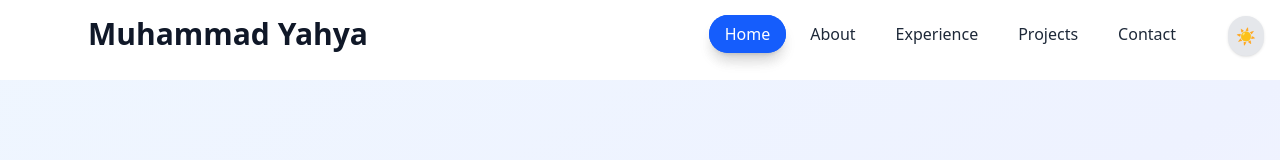
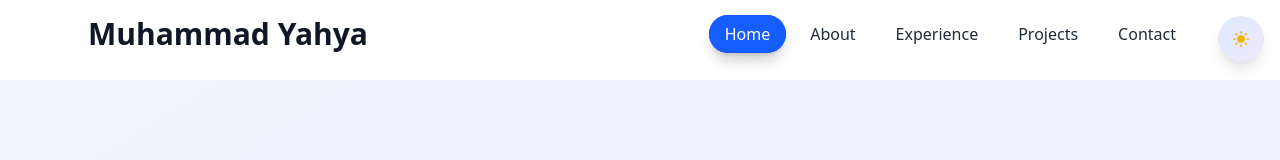
Before and after one commit to Engr-Yahya/Portfolio, a React (Vite) app: page / in a window 1280 px wide. Shown: the top 160 px of the page. Built offline with nearby package versions, Linux system fonts and the light colour scheme.

Commit message:
Enhance DarkModeToggle with theme persistence and animations

```diff
--- a/src/components/DarkModeToggle.jsx
+++ b/src/components/DarkModeToggle.jsx
@@ -1,29 +1,102 @@
 // src/components/DarkModeToggle.jsx
 import { useEffect, useState } from "react";
+import { motion, AnimatePresence } from "framer-motion";
 
- function DarkModeToggle() {
-  const [dark, setDark] = useState(
-    typeof window !== "undefined" && localStorage.getItem("theme") === "dark"
-  );
+function DarkModeToggle() {
+  const [dark, setDark] = useState(false);
 
+  // Initialize theme on mount
   useEffect(() => {
-    if (dark) {
+    const savedTheme = localStorage.getItem("theme");
+    const prefersDark = window.matchMedia("(prefers-color-scheme: dark)").matches;
+    const isDark = savedTheme === "dark" || (!savedTheme && prefersDark);
+
+    setDark(isDark);
+
+    if (isDark) {
+      document.documentElement.classList.add("dark");
+    } else {
+      document.documentElement.classList.remove("dark");
+    }
+  }, []);
+
+  // Handle theme toggle
+  const toggleTheme = () => {
+    const newDark = !dark;
+    setDark(newDark);
+
+    if (newDark) {
       document.documentElement.classList.add("dark");
       localStorage.setItem("theme", "dark");
     } else {
       document.documentElement.classList.remove("dark");
       localStorage.setItem("theme", "light");
     }
-  }, [dark]);
+  };
 
   return (
-    <button
-      onClick={() => setDark(!dark)}
+    <motion.button
+      onClick={toggleTheme}
       aria-label="Toggle dark mode"
-      className="p-2 rounded-full bg-gray-200 dark:bg-gray-800 text-gray-800 dark:text-gray-200 shadow-sm hover:scale-105 transition-transform"
+      whileHover={{ scale: 1.1 }}
+      whileTap={{ scale: 0.9 }}
+      className="relative p-3 rounded-full bg-gradient-to-br from-blue-100 to-purple-100 dark:from-gray-800 dark:to-gray-900 text-yellow-500 dark:text-blue-400 shadow-lg hover:shadow-xl transition-all duration-300 border border-gray-200 dark:border-gray-700 cursor-pointer"
     >
-      {dark ? "🌙" : "☀️"}
-    </button>
+      <AnimatePresence mode="wait">
+        {dark ? (
+          <motion.div
+            key="moon"
+            initial={{ rotate: -180, opacity: 0, scale: 0 }}
+            animate={{ rotate: 0, opacity: 1, scale: 1 }}
+            exit={{ rotate: 180, opacity: 0, scale: 0 }}
+            transition={{ duration: 0.3, ease: "easeInOut" }}
+            className="w-5 h-5 flex items-center justify-center"
+          >
+            {/* Moon Icon */}
+            <svg
+              xmlns="http://www.w3.org/2000/svg"
+              viewBox="0 0 24 24"
+              fill="currentColor"
+              className="w-5 h-5"
+            >
+              <path
+                fillRule="evenodd"
+                d="M9.528 1.718a.75.75 0 01.162.819A8.97 8.97 0 009 6a9 9 0 009 9 8.97 8.97 0 003.463-.69.75.75 0 01.981.98 10.503 10.503 0 01-9.694 6.46c-5.799 0-10.5-4.701-10.5-10.5 0-4.368 2.667-8.112 6.46-9.694a.75.75 0 01.818.162z"
+                clipRule="evenodd"
+              />
+            </svg>
+          </motion.div>
+        ) : (
+          <motion.div
+            key="sun"
+            initial={{ rotate: 180, opacity: 0, scale: 0 }}
+            animate={{ rotate: 0, opacity: 1, scale: 1 }}
+            exit={{ rotate: -180, opacity: 0, scale: 0 }}
+            transition={{ duration: 0.3, ease: "easeInOut" }}
+            className="w-5 h-5 flex items-center justify-center"
+          >
+            {/* Sun Icon */}
+            <svg
+              xmlns="http://www.w3.org/2000/svg"
+              viewBox="0 0 24 24"
+              fill="currentColor"
+              className="w-5 h-5"
+            >
+              <path
+                d="M12 2.25a.75.75 0 01.75.75v2.25a.75.75 0 01-1.5 0V3a.75.75 0 01.75-.75zM7.5 12a4.5 4.5 0 119 0 4.5 4.5 0 01-9 0zM18.894 6.166a.75.75 0 00-1.06-1.06l-1.591 1.59a.75.75 0 101.06 1.061l1.591-1.59zM21.75 12a.75.75 0 01-.75.75h-2.25a.75.75 0 010-1.5H21a.75.75 0 01.75.75zM17.834 18.894a.75.75 0 001.06-1.06l-1.59-1.591a.75.75 0 10-1.061 1.06l1.59 1.591zM12 18a.75.75 0 01.75.75V21a.75.75 0 01-1.5 0v-2.25A.75.75 0 0112 18zM7.758 17.303a.75.75 0 00-1.061-1.06l-1.591 1.59a.75.75 0 001.06 1.061l1.591-1.59zM6 12a.75.75 0 01-.75.75H3a.75.75 0 010-1.5h2.25A.75.75 0 016 12zM6.697 7.757a.75.75 0 001.06-1.06l-1.59-1.591a.75.75 0 00-1.061 1.06l1.59 1.591z"
+              />
+            </svg>
+          </motion.div>
+        )}
+      </AnimatePresence>
+
+      {/* Glow effect on hover */}
+      <motion.div
+        className="absolute inset-0 rounded-full bg-gradient-to-br from-yellow-400/20 to-orange-400/20 dark:from-blue-400/20 dark:to-purple-400/20 opacity-0 blur-lg pointer-events-none"
+        whileHover={{ opacity: 1 }}
+        transition={{ duration: 0.3 }}
+      />
+    </motion.button>
   );
 }
 
```
